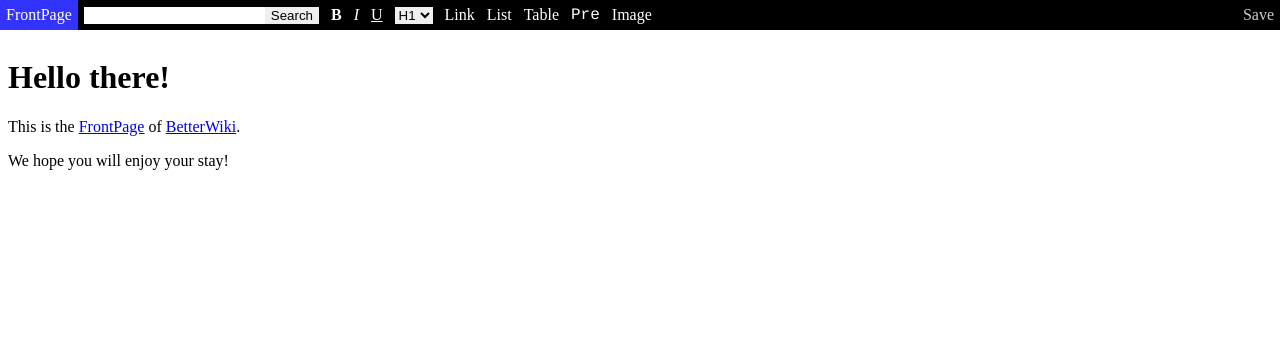
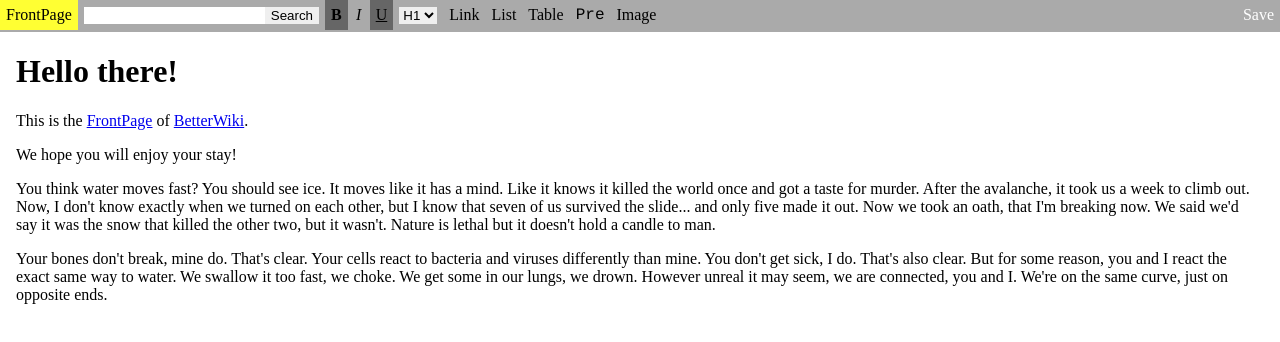
Before and after one commit to jaramir/BetterWiki, a plain HTML site: page index.html in a window 1280 px wide. Drawn offline with nearby package versions, Linux system fonts and the light colour scheme.

Commit message:
modal buttons and some (mostly pointless) styling

```diff
--- a/index.html
+++ b/index.html
@@ -8,9 +8,9 @@
     <div id="menu">
         <div class="item" id="title">FrontPage</div>
         <div class="item" id="search"><input type="text" value=""/><input type="button" value="Search"/></div>
-        <div class="item" id="bold">B</div>
+        <div class="item active" id="bold">B</div>
         <div class="item" id="italic">I</div>
-        <div class="item" id="underline">U</div>
+        <div class="item active" id="underline">U</div>
         <div class="item" id="heading">
             <select>
                 <option>H1</option>
@@ -33,6 +33,24 @@
         <p>This is the <a href="/FrontPage">FrontPage</a> of
             <a href="/BetterWiki">BetterWiki</a>.</p>
         <p>We hope you will enjoy your stay!</p>
+        <!-- start slipsum code -->
+        <p>You think water moves fast? You should see ice. It moves like it
+        has a mind. Like it knows it killed the world once and got a taste for
+        murder. After the avalanche, it took us a week to climb out. Now,
+        I don't know exactly when we turned on each other, but I know that
+        seven of us survived the slide... and only five made it out. Now we
+        took an oath, that I'm breaking now. We said we'd say it was the snow
+        that killed the other two, but it wasn't. Nature is lethal but it
+        doesn't hold a candle to man.</p>
+        <p>Your bones don't break, mine do. That's clear. Your cells react to
+        bacteria and viruses differently than mine. You don't get sick, I do.
+        That's also clear. But for some reason, you and I react the exact same
+        way to water. We swallow it too fast, we choke. We get some in our
+        lungs, we drown. However unreal it may seem, we are connected, you
+        and I. We're on the same curve, just on opposite ends.</p>
+        <!-- please do not remove this line -->
+        <div style="display:none;"><a href="http://slipsum.com">lorem ipsum</a></div>
+        <!-- end slipsum code -->
     </div>
     <script src="//ajax.googleapis.com/ajax/libs/jquery/1.6.2/jquery.min.js"></script>
     <script src="main.js">
--- a/style.css
+++ b/style.css
@@ -1,5 +1,12 @@
 body {
-    padding-top: 30px;
+    margin: 0;
+    padding-top: 2em;
+    padding-left: 1em;
+    padding-right: 1em;
+}
+
+div[contenteditable] {
+    outline: 0;
 }
 
 #menu {
@@ -8,55 +15,75 @@ body {
     left: 0px;
     right: 0px;
     padding: 0px;
-    background-color: black;
-    color: white;
+    background-color: #aaa;
+    color: black;
+    height: 2em;
+    overflow: hidden;
 }
 
-#menu .item {
+/*
+ * item rules
+ */
+
+.item {
     float: left;
     padding: 6px;
     cursor: pointer;
+    min-width: 10px;
+    text-align: center;
 }
 
-#menu .item:hover {
-    background-color: #33F;
+.item:hover {
+    background-color: #ff3;
 }
 
-#menu .disabled {
-    color: #ccc;
+.item.disabled {
+    color: #fff;
 }
 
-#menu .disabled:hover {
+.item.disabled:hover {
     background-color: transparent;
 }
 
-#menu .item#title {
+.item.active {
+    background-color: #666;
 }
 
-#menu .item#search input {
+.item.active:hover {
+    background-color: #ee3;
+}
+
+/*
+ * item specific rules
+ */
+
+.item#title {
+}
+
+.item#search input {
     border: 0;
 }
 
-#menu .item#heading select {
+.item#heading select {
     border: 0;
 }
 
-#menu .item#bold {
+.item#bold {
     font-weight: bold;
 }
 
-#menu .item#italic {
+.item#italic {
     font-style: italic;
 }
 
-#menu .item#underline {
+.item#underline {
     text-decoration: underline;
 }
 
-#menu .item#pre {
+.item#pre {
     font-family: courier;
 }
 
-#menu .item#save {
+.item#save {
     float: right;
 }
```
Also changed, not shown: 1 other file.
